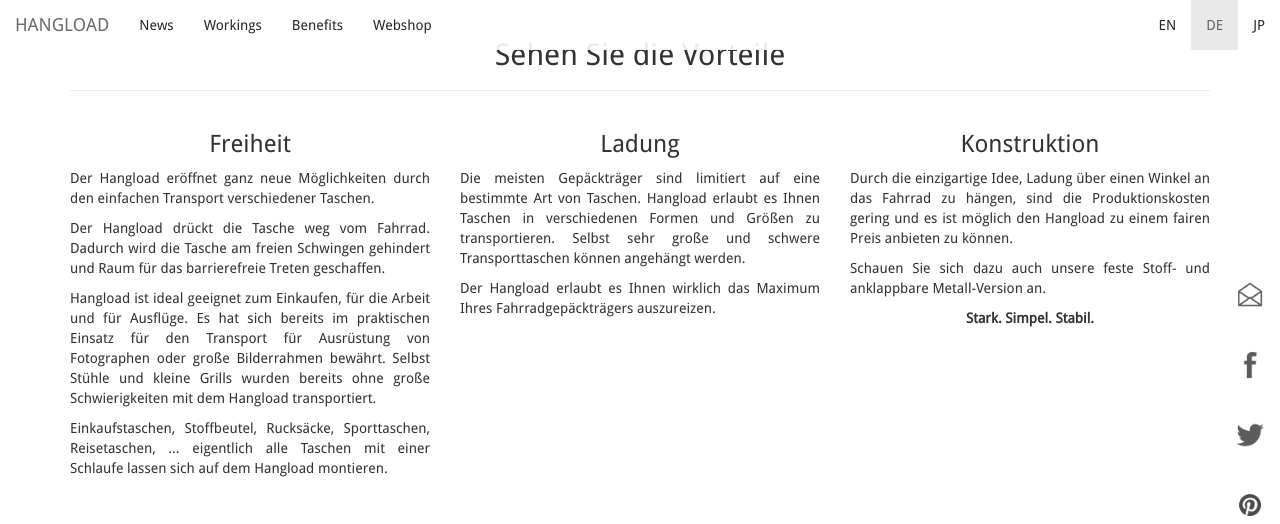
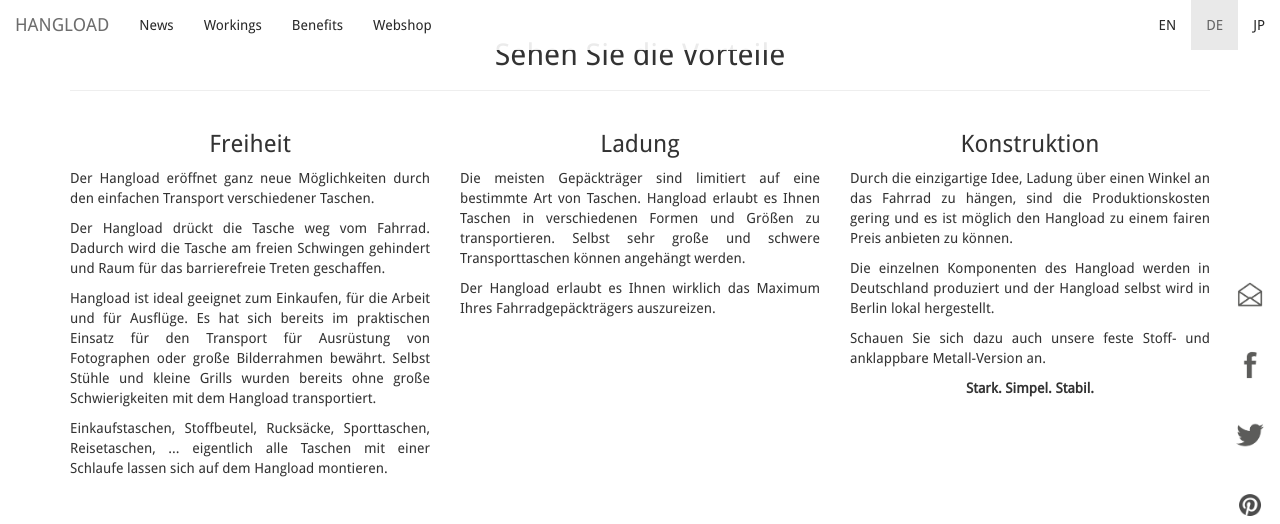
Before and after one commit to bodokaiser/hangload.com, a Jekyll site: the page built from de/index.html, in a window 1280 px wide and 900 px high, scrolled down 2710 px, cut to the strip 0-524 px from the top of the window. Built offline with Jekyll 4.4.1, drawn with Linux system fonts in a browser that asks for light colours; nearby versions of some CDN libraries; library files that are not in the unit come from our copies; Markdown is read by kramdown in place of the engine named in the settings.

Commit message:
Update index.html

```diff
--- a/de/index.html
+++ b/de/index.html
@@ -136,6 +136,10 @@
       <p class="text-justify">
         Durch die einzigartige Idee, Ladung über einen Winkel an das Fahrrad zu hängen,
         sind die Produktionskosten gering und es ist möglich den Hangload zu einem fairen Preis anbieten zu können.
+      </p>
+      <p class="text-justify">
+        Die einzelnen Komponenten des Hangload werden in Deutschland produziert und der Hangload selbst
+        wird in Berlin lokal hergestellt.
       </p>
       <p class="text-justify">
         Schauen Sie sich dazu auch unsere feste Stoff- und anklappbare Metall-Version an.
```
